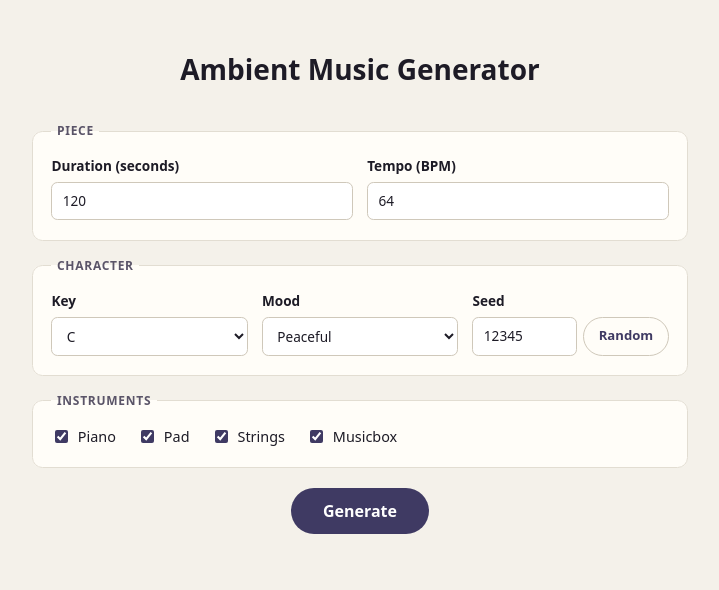
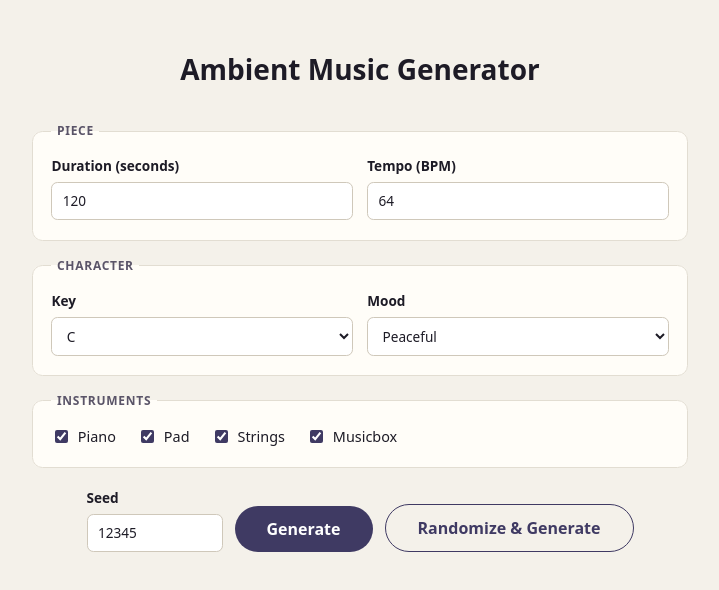
Before and after one commit to Bacce/ambient-music-generator, a React (Vite) app: page / in a window 1280 px wide. Shown: the top 590 px of the page, without its empty margins (280-999 px from the left). Built offline with nearby package versions, Linux system fonts and the light colour scheme.

Commit message:
random generate made easier

```diff
--- a/src/App.tsx
+++ b/src/App.tsx
@@ -118,14 +118,13 @@ export const App = () => {
     }));
   };
 
-  const handleSubmit = (event: SubmitEvent<HTMLFormElement>) => {
-    event.preventDefault();
+  const generate = (seedOverride?: number) => {
     stopPlayback();
 
     try {
       const duration = readDraft(drafts, "duration", "Duration");
       const bpm = readDraft(drafts, "bpm", "Tempo");
-      const seed = readDraft(drafts, "seed", "Seed");
+      const seed = seedOverride ?? readDraft(drafts, "seed", "Seed");
       const candidate: AmbientMidiOptions = {
         ...options,
         duration,
@@ -148,6 +147,11 @@ export const App = () => {
       setGenerated(null);
       setError(reason instanceof Error ? reason.message : String(reason));
     }
+  };
+
+  const handleSubmit = (event: SubmitEvent<HTMLFormElement>) => {
+    event.preventDefault();
+    generate();
   };
 
   const togglePlayback = async () => {
@@ -236,11 +240,11 @@ export const App = () => {
     return () => window.removeEventListener("keydown", onKeyDown);
   }, [generated]);
 
-  const randomizeSeed = () => {
-    setDrafts(current => ({
-      ...current,
-      seed: String(Math.floor(Math.random() * 2 ** 32)),
-    }));
+  const randomizeAndGenerate = () => {
+    const seed = Math.floor(Math.random() * 2 ** 32);
+
+    setDrafts(current => ({ ...current, seed: String(seed) }));
+    generate(seed);
   };
 
   const download = () => {
@@ -335,28 +339,6 @@ export const App = () => {
                 ))}
               </select>
             </label>
-
-            <label className="field">
-              Seed
-              <span className="seed-control">
-                <input
-                  type="number"
-                  name="seed"
-                  inputMode="numeric"
-                  step={1}
-                  value={drafts.seed}
-                  onChange={updateNumber}
-                  title="Use -1 for a random seed"
-                />
-                <button
-                  type="button"
-                  className="ghost"
-                  onClick={randomizeSeed}
-                >
-                  Random
-                </button>
-              </span>
-            </label>
           </div>
         </fieldset>
 
@@ -380,7 +362,27 @@ export const App = () => {
         </fieldset>
 
         <div className="actions">
+          <label className="seed-field">
+            Seed
+            <input
+              type="number"
+              name="seed"
+              inputMode="numeric"
+              step={1}
+              value={drafts.seed}
+              onChange={updateNumber}
+              title="Use -1 for a random seed"
+            />
+          </label>
           <button type="submit" disabled={!canGenerate}>Generate</button>
+          <button
+            type="button"
+            className="secondary"
+            onClick={randomizeAndGenerate}
+            disabled={!canGenerate}
+          >
+            Randomize &amp; Generate
+          </button>
         </div>
 
         {error && <p className="error" role="alert">{error}</p>}
--- a/src/index.css
+++ b/src/index.css
@@ -106,7 +106,8 @@ form {
 }
 
 .field input,
-.field select {
+.field select,
+.seed-field input {
   width: 100%;
   font: inherit;
   font-weight: 400;
@@ -117,14 +118,15 @@ form {
   color: inherit;
 }
 
-.seed-control {
-  display: flex;
-  gap: 0.4rem;
+.seed-field {
+  display: grid;
+  gap: 0.35rem;
+  font-size: 0.85rem;
+  font-weight: 600;
 }
 
-.seed-control input {
-  min-width: 0;
-  flex: 1;
+.seed-field input {
+  width: 8.5rem;
 }
 
 .instrument-grid {
@@ -147,6 +149,7 @@ input[type="checkbox"] {
 .actions {
   display: flex;
   flex-wrap: wrap;
+  align-items: flex-end;
   justify-content: center;
   gap: 0.75rem;
   margin-top: 0.25rem;
```
